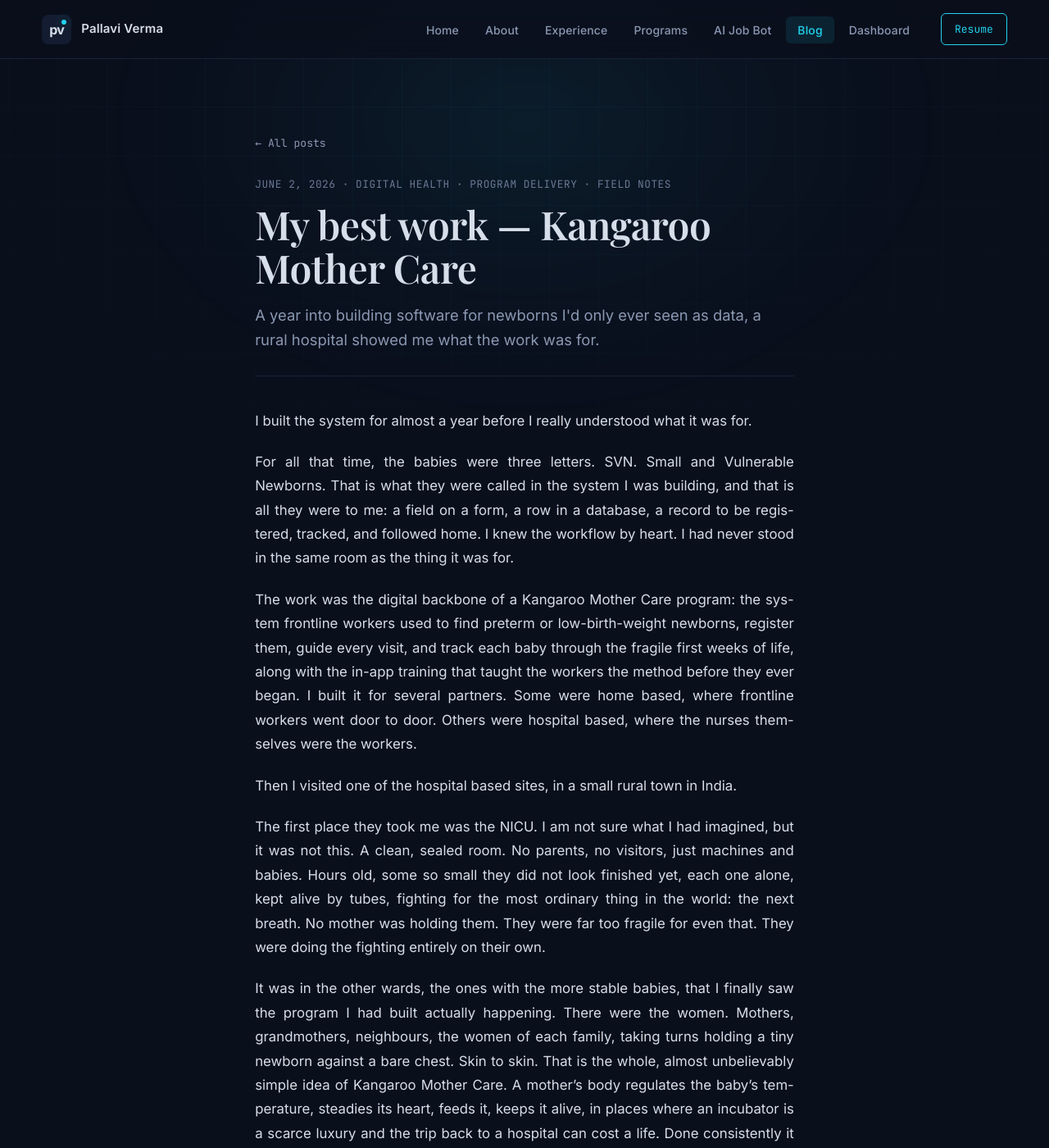
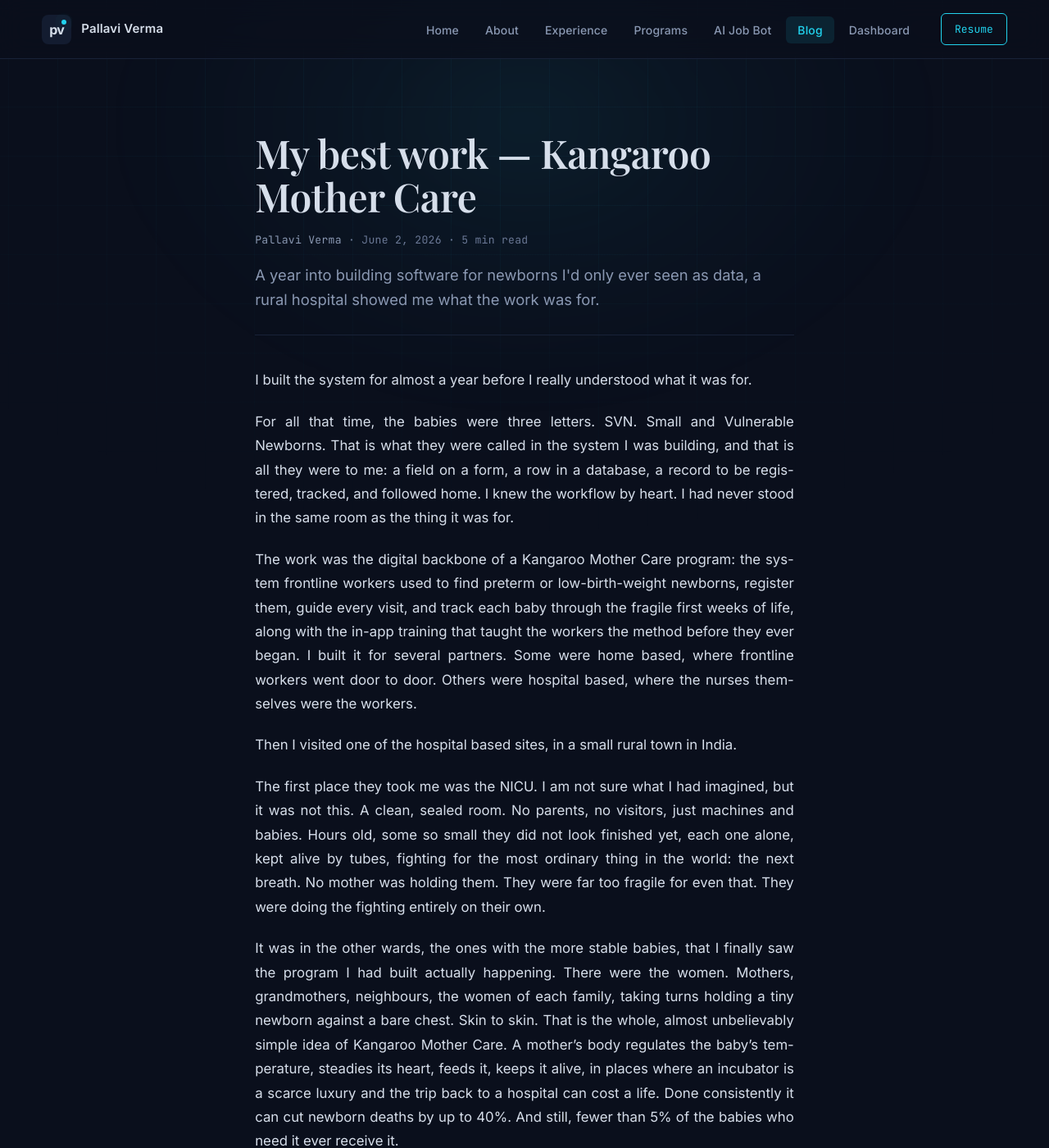
Before and after one commit to pallavi-verma30/pallavi-verma30.github.io, a Jekyll site: the page built from _posts/2026-06-02-kangaroo-mother-care.md, in a window 1280 px wide and 1400 px high. Shown: the whole window at 82% size. Built offline with Jekyll 4.4.1, drawn with Linux system fonts in a browser that asks for light colours.

Commit message:
blog-2 added

```diff
--- a/_layouts/post.html
+++ b/_layouts/post.html
@@ -2,14 +2,14 @@
 layout: default
 ---
 <article class="post">
-  <a href="/blog/" class="post-back">&larr; All posts</a>
-
   <header class="post-head">
+    <h1 class="post-title">{{ page.title }}</h1>
+    {% assign rt = content | number_of_words | divided_by: 200.0 | ceil %}
     <p class="post-meta">
-      <time datetime="{{ page.date | date_to_xmlschema }}">{{ page.date | date: "%B %-d, %Y" }}</time>
-      {% if page.tags and page.tags.size > 0 %} &middot; {{ page.tags | join: " &middot; " }}{% endif %}
+      <span class="post-author">Pallavi Verma</span> &middot;
+      <time datetime="{{ page.date | date_to_xmlschema }}">{{ page.date | date: "%B %-d, %Y" }}</time> &middot;
+      {{ rt }} min read
     </p>
-    <h1 class="post-title">{{ page.title }}</h1>
     {% if page.subtitle %}<p class="post-subtitle">{{ page.subtitle }}</p>{% endif %}
   </header>
 
--- a/blog.css
+++ b/blog.css
@@ -124,12 +124,12 @@
 
 .post-meta {
   font-family: var(--font-mono);
-  font-size: 0.8rem;
+  font-size: 0.82rem;
   color: var(--text-soft);
-  margin: 0 0 12px;
-  text-transform: uppercase;
-  letter-spacing: 0.04em;
+  margin: 16px 0 0;
+  letter-spacing: 0.02em;
 }
+.post-author { color: var(--text-dim); }
 
 .post-title {
   font-family: var(--font-display);
```
Also changed, not shown: _posts/2026-06-08-i-built-a-bot-to-beat-the-bots.md (added, +73 -0 lines).
